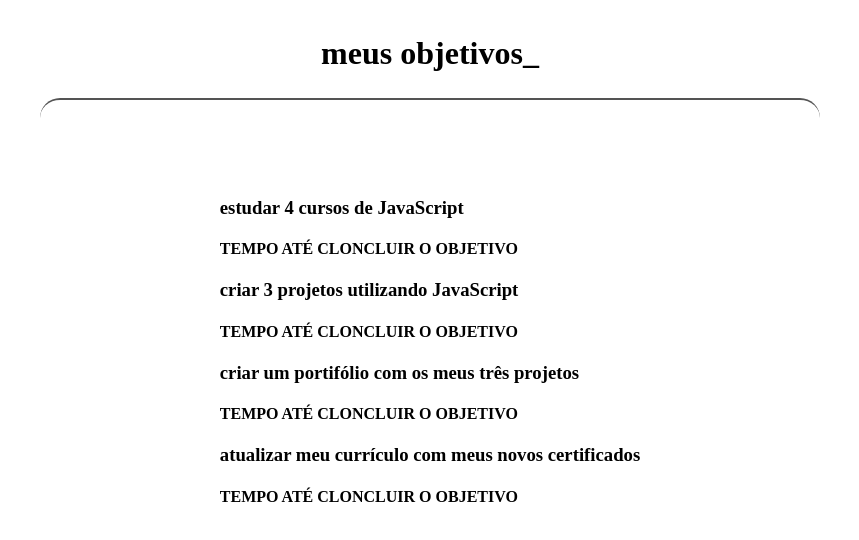
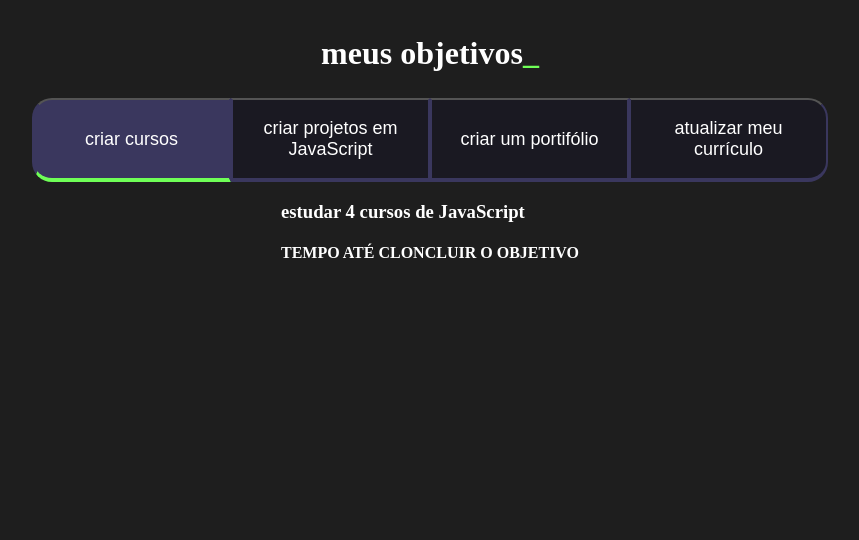
Before and after one commit to andrepipino/3-F-2k24, a plain HTML site: page index.html in a window 1280 px wide. Both pictures are taken after a click on the button "criar cursos". Shown: the whole page, without its empty margins (210-1069 px from the left). Drawn offline with Linux system fonts and the light colour scheme.

Commit message:
06/06/2024

```diff
--- a/main.js
+++ b/main.js
@@ -1,15 +1,15 @@
 const botoes=document.querySelectorAll(".botao");
-const conteudo  = document.querySelectorAll(aba-conteudo)
+const conteudo  = document.querySelectorAll(".aba-conteudo")
 
 console.log(botoes)
 for (let  i = 0 ; i < botoes.length ; i++){
     botoes[i].onclick = function () {
         for (let j = 0; j < botoes.length; j++){
             botoes[j].classList.remove("ativo")
-            abaconteudo[j].classList.remove("ativo")
+            conteudo[j].classList.remove("ativo")
         }
         botoes[i].classList.add("ativo")
-        abaconteudo[j].classList.remove("ativo")
+        conteudo[i].classList.add("ativo")
 
     }
 }
--- a/style.css
+++ b/style.css
@@ -1,16 +1,21 @@
-5 :root{
+ :root{
     /*nomedavariável: valor */
-    --cor-de-fundo:  #lelele,
-    --verde: #6FFF57;
+    --cor-de-fundo: #1e1e1e;
+    --verde: #6fff57;
     --branco: #FFFFFF;
-    --botão-ativo:  #3A3753;
-    --botão-inativo: rgba(58,55,94,0.3);
-    --texto-fundo: rgba(58,55,94,0.3);
+    --botão-ativo:  #3a375e;
+    --botão-inativo: rgba(17, 15, 43, 0.3);
+    --texto-fundo: rgba(11, 9, 32, 0.3);
 }
-  {
-     background-color: var(--cor-de-fundo);
+  *{
+
      color: var(--branco);
   }
+
+  body{
+    background-color: var(--cor-de-fundo);
+  }
+
 span{
     color:var(--verde);
 }
@@ -40,8 +45,22 @@ span{
     padding: 1em;
     font-size: 18px;
     border-bottom: 4px solid var(--botão-ativo);
-    border-left: 2px solid var (var(--botão-ativo));
+    border-left: 2px solid var(--botão-ativo);
     border-right: 2px solid var(--botão-ativo);
+}
+.botao.ativo{
+    background-color: var(--botão-ativo);
+    border-bottom:4px solid var(--verde);
+}
+.aba-conteudo{
+    display: none;
+}
+
+.aba-conteudo.ativo{
+    display:block;
+}
+.aba-texto{
+    background-color: var(--botão-inativo);
 }
 
 .botoes{
@@ -57,20 +76,25 @@ span{
     border-radius: 0 0 20px 20px;
 
 }
+.abas-textos{
 
-.ativo{
-    background-color: var(--botão-ativo);
-    border-bottom: 4px solid var(--verde);
+}
+.aba-conteudo-titulo-principal{
+
+}
+.aba-conteudo-titulo-secundario{
+
 }
 
-@media  screen and (min-width: 700px){
+@media  screen and (min-width: 700px) {
     .botoes{
         display: flex;
     }
     .botao:last-child{
-            border-radius: 0 20px 20px 0;
+        border-radius: 0 20px 20px 0;
     }
     .botao:first-child{
-            border-radius: 20px 0 0 20px;
+         border-radius: 20px 0 0 20px;
+
     }
 }
```
